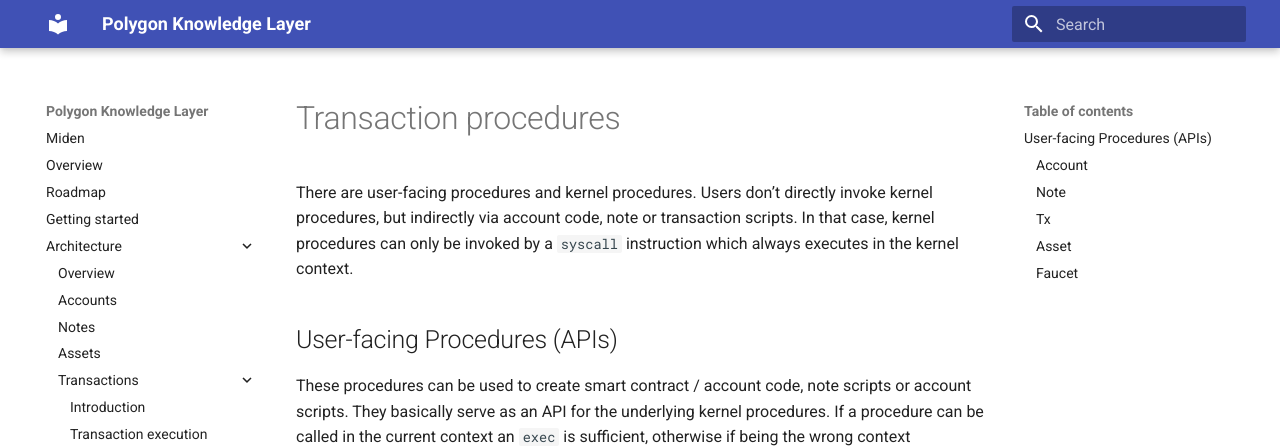
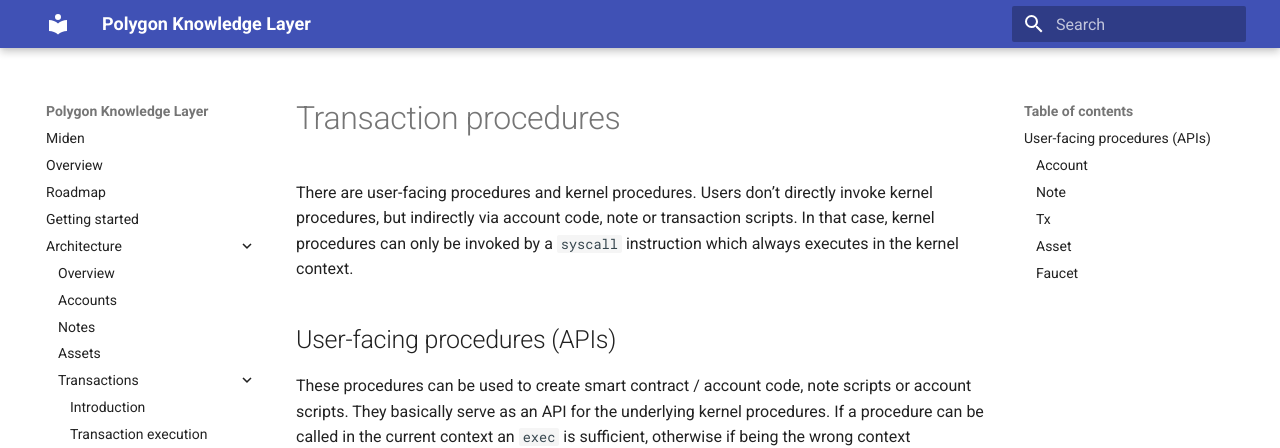
Before and after one commit to 0xPolygonMiden/miden-base, an MkDocs documentation site: the page built from docs/docs/architecture/transactions/transaction-procedures.md, in a window 1280 px wide and 900 px high. Shown: the top 448 px of the window. Built offline with MkDocs 1.6.1 and Material for MkDocs 9.7.7, drawn with Linux system fonts in a browser that asks for light colours.

Commit message:
last little chunks

```diff
--- a/docs/docs/architecture/transactions/transaction-procedures.md
+++ b/docs/docs/architecture/transactions/transaction-procedures.md
@@ -1,6 +1,6 @@
 There are user-facing procedures and kernel procedures. Users don't directly invoke kernel procedures, but indirectly via account code, note or transaction scripts. In that case, kernel procedures can only be invoked by a `syscall` instruction which always executes in the kernel context.
 
-## User-facing Procedures (APIs)
+## User-facing procedures (APIs)
 
 These procedures can be used to create smart contract / account code, note scripts or account scripts. They basically serve as an API for the underlying kernel procedures. If a procedure can be called in the current context an `exec` is sufficient, otherwise if being the wrong context procedures must be invoked by `call`. Users will never need to invoke `syscall` procedures themselves.
 
```
Also changed, not shown: docs/docs/architecture/state.md (+10 -6 lines), docs/docs/architecture/transactions/transaction-modes.md (+1 -2 lines).
